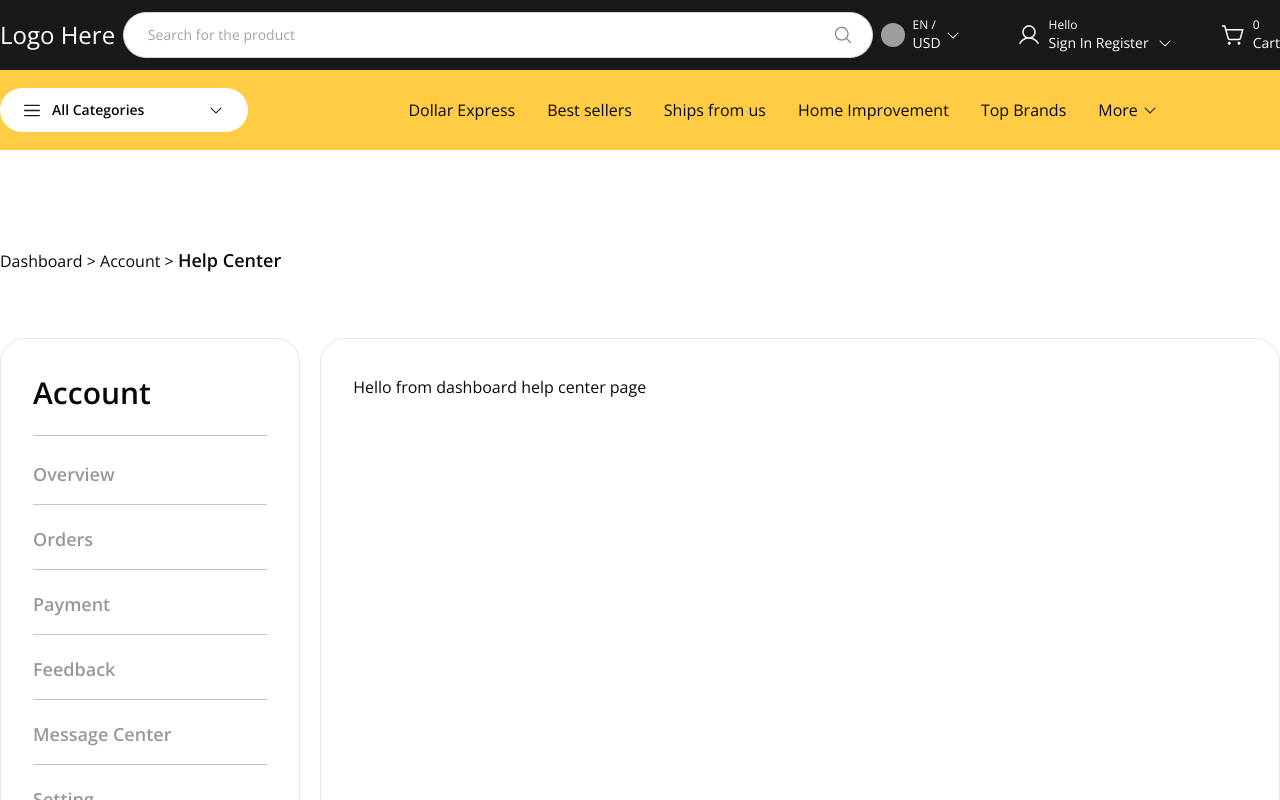
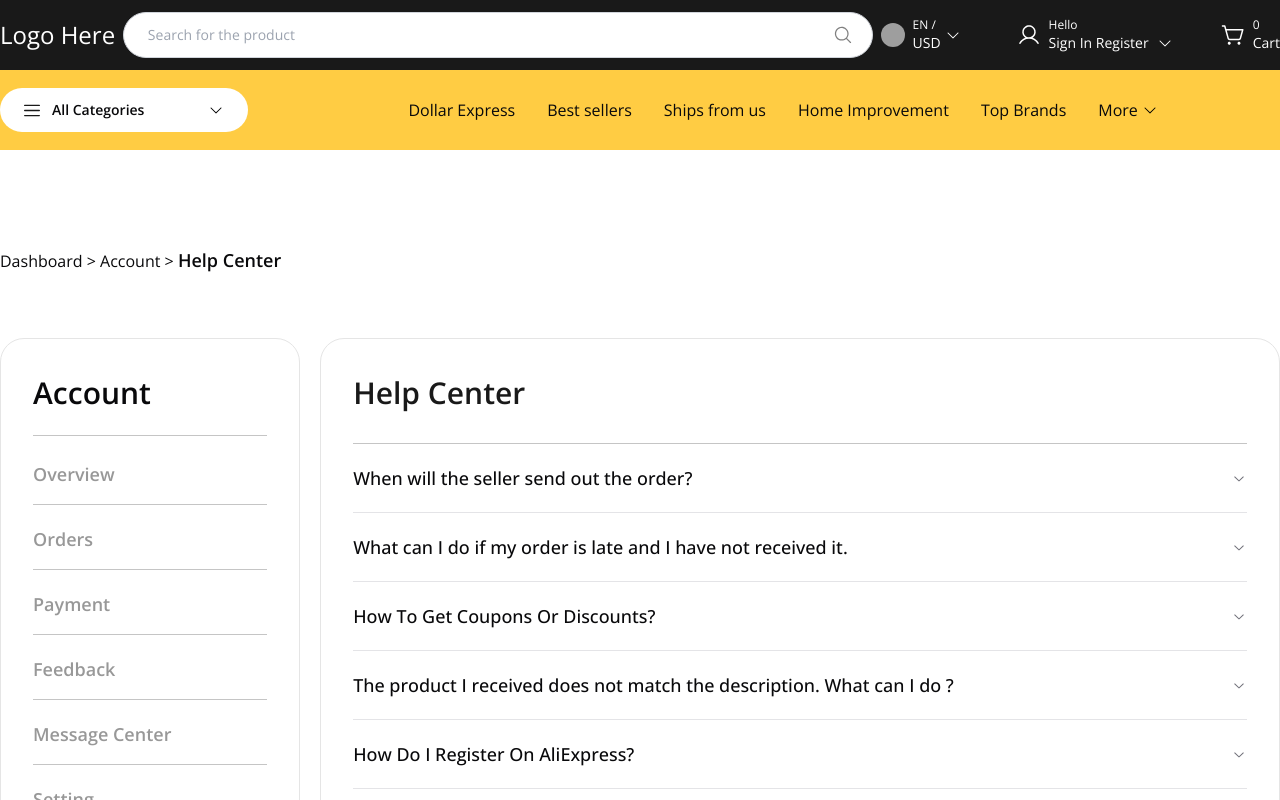
Before and after one commit to nahidbinwadood/aaronn-ecommerce, a React (Vite) app: page /dashboard/help-center in a window 1280 px wide. Shown: the top 800 px of the page. Built offline with nearby package versions, Linux system fonts and the light colour scheme; grey boxes are pictures that could not be loaded.

Commit message:
added faq section in dashboard

```diff
--- a/package.json
+++ b/package.json
@@ -15,6 +15,7 @@
     "@mui/icons-material": "^6.1.5",
     "@mui/material": "^6.1.5",
     "@mui/styled-engine-sc": "^6.1.5",
+    "@radix-ui/react-accordion": "^1.2.1",
     "@radix-ui/react-icons": "^1.3.0",
     "@radix-ui/react-select": "^2.1.2",
     "class-variance-authority": "^0.7.0",
--- /dev/null
+++ b/src/Components/ui/accordion.jsx
@@ -0,0 +1,42 @@
+/* eslint-disable react/prop-types */
+import * as React from "react"
+import * as AccordionPrimitive from "@radix-ui/react-accordion"
+import { ChevronDownIcon } from "@radix-ui/react-icons"
+
+import { cn } from "@/lib/utils"
+
+const Accordion = AccordionPrimitive.Root
+
+const AccordionItem = React.forwardRef(({ className, ...props }, ref) => (
+  <AccordionPrimitive.Item ref={ref} className={cn("border-b", className)} {...props} />
+))
+AccordionItem.displayName = "AccordionItem"
+
+const AccordionTrigger = React.forwardRef(({ className, children, ...props }, ref) => (
+  <AccordionPrimitive.Header className="flex">
+    <AccordionPrimitive.Trigger
+      ref={ref}
+      className={cn(
+        "flex flex-1 items-center  justify-between py-5 text-lg font-medium transition-all [&[data-state=open]>svg]:rotate-180",
+        className
+      )}
+      {...props}>
+      {children}
+      <ChevronDownIcon
+        className="h-4 w-4 shrink-0 text-muted-foreground transition-transform duration-200" />
+    </AccordionPrimitive.Trigger>
+  </AccordionPrimitive.Header>
+))
+AccordionTrigger.displayName = AccordionPrimitive.Trigger.displayName
+
+const AccordionContent = React.forwardRef(({ className, children, ...props }, ref) => (
+  <AccordionPrimitive.Content
+    ref={ref}
+    className="overflow-hidden leading-[1.8] text data-[state=closed]:animate-accordion-up data-[state=open]:animate-accordion-down"
+    {...props}>
+    <div className={cn("pb-4 pt-0", className)}>{children}</div>
+  </AccordionPrimitive.Content>
+))
+AccordionContent.displayName = AccordionPrimitive.Content.displayName
+
+export { Accordion, AccordionItem, AccordionTrigger, AccordionContent }
--- a/src/Pages/Dashboard/Help Center/DashboardHelpCenter.jsx
+++ b/src/Pages/Dashboard/Help Center/DashboardHelpCenter.jsx
@@ -1,10 +1,73 @@
-
+/* eslint-disable no-irregular-whitespace */
+import {
+  Accordion,
+  AccordionContent,
+  AccordionItem,
+  AccordionTrigger,
+} from '@/components/ui/accordion';
+import { Link } from 'react-router-dom';
 const DashboardHelpCenter = () => {
-    return (
-        <div>
-            <h1>Hello from dashboard help center page</h1>
-        </div>
-    );
+  const faq = [
+    {
+      title: 'When will the seller send out the order?',
+      description:
+        "After successful payment, the seller will be preparing the shipment and send the goods in due time. If the shipment is not completed in the required time on the order page, AliExpress will close the order and return all the funds to you. If you don't want this order anymore, you can submit cancellation request by clicking How do I cancel an order?If the seller does not respond to your request within 48 hours, the order will be automatically closed and refund will be returned to your account. Please contact the sellers if they refuse to cancel your order as the cancellation might cause losses to the seller while he/she is preparing the shipment.",
+    },
+    {
+      title: 'What can I do if my order is late and I have not received it.',
+      description:
+        "If your order is late, we recommend checking the tracking information provided in the shipping confirmation email. Sometimes, delays can occur due to customs processing, weather conditions, or other unforeseen circumstances. If the estimated delivery date has passed and you still haven't received your package, please contact our customer service team for assistance. We can help you investigate the issue, contact the shipping carrier, and, if necessary, offer a refund or send a replacement. We are committed to ensuring that you receive your order as quickly as possible.",
+    },
+    {
+      title: 'How To Get Coupons Or Discounts?',
+      description:
+        "We frequently offer promotions and discounts to help you save on your purchases. To take advantage of these offers, make sure to subscribe to our newsletter, where we regularly send out exclusive coupon codes and special deals. You can also check our website's homepage for seasonal sales and limited-time promotions. Additionally, consider creating an account with us to access personalized offers based on your shopping history. Follow us on social media to stay updated on flash sales and discount events that you won’t want to miss.",
+    },
+    {
+      title:
+        'The product I received does not match the description. What can I do ?',
+      description:
+        'If the product you received does not match the description provided on the website, please contact our customer service team immediately. We ask that you provide clear photos of the product, as well as details about the discrepancies. Once we review the information, we will work with you to resolve the issue, either by offering a replacement or issuing a refund. In some cases, you may be asked to return the product, and we will cover any return shipping costs if the error is confirmed on our part.',
+    },
+    {
+      title: 'How Do I Register On AliExpress?',
+      description:
+        "Registering on AliExpress is simple and free. To create an account, go to the AliExpress homepage and click on the 'Join' or 'Register' button located at the top right corner of the page. You will be prompted to enter your email address and create a password. Alternatively, you can sign up using your social media accounts, such as Facebook or Google. Once your account is created, you will have access to a personalized dashboard, where you can manage your orders, track shipments, and save your favorite items.",
+    },
+    {
+      title: 'How To Cancel My Order?',
+      description:
+        "If you wish to cancel an order, it's important to act quickly. You can request a cancellation directly from your order history before the item has been shipped. Log into your account, navigate to the 'My Orders' section, and select the order you want to cancel. Click on the 'Cancel Order' button, and confirm your request. If the item has already been shipped, the cancellation may not be possible. In that case, you will need to follow our return process once the product arrives. Please note that cancellation requests may take some time to process, and you will receive a confirmation once it’s done.",
+    },
+    {
+      title: 'How To Delete My Account?',
+      description:
+        "If you wish to delete your account, you can do so by contacting our customer support team. We will guide you through the process to ensure that your account and personal information are securely removed from our system. Please note that once your account is deleted, it cannot be recovered, and any ongoing orders, saved items, or account information will be permanently lost. If you're sure you want to proceed, reach out to us, and we'll handle the deletion process within a few business days.",
+    },
+  ];
+  return (
+    <div>
+      <div>
+        <h2 className="text-[#191919] font-semibold text-3xl pb-8 border-b border-[#C5C5C5]">
+          Help Center
+        </h2>
+      </div>
+      <div>
+        {faq?.map((item) => (
+          <Accordion key={item?.title} type="single" collapsible>
+            <AccordionItem value="item-1">
+              <AccordionTrigger>
+                {item?.title}
+              </AccordionTrigger>
+              <AccordionContent>
+                {item?.description}
+              </AccordionContent>
+            </AccordionItem>
+          </Accordion>
+        ))}
+      </div>
+    </div>
+  );
 };
 
 export default DashboardHelpCenter;
--- a/tailwind.config.js
+++ b/tailwind.config.js
@@ -10,7 +10,7 @@ export default {
         sm: 'calc(var(--radius) - 4px)',
       },
       fontFamily: {
-        sans: ["'Open Sans', 'sans-serif'"],
+        sans: ["'Open Sans'", 'sans-serif'],
       },
       colors: {
         background: 'hsl(var(--background))',
@@ -58,6 +58,28 @@ export default {
           5: 'hsl(var(--chart-5))',
         },
       },
+      keyframes: {
+        'accordion-down': {
+          from: {
+            height: '0',
+          },
+          to: {
+            height: 'var(--radix-accordion-content-height)',
+          },
+        },
+        'accordion-up': {
+          from: {
+            height: 'var(--radix-accordion-content-height)',
+          },
+          to: {
+            height: '0',
+          },
+        },
+      },
+      animation: {
+        'accordion-down': 'accordion-down 0.2s ease-out',
+        'accordion-up': 'accordion-up 0.2s ease-out',
+      },
     },
   },
   plugins: [require('tailwindcss-animate')],
```
Also changed, not shown: 1 other file (tests, documents, lock files or other folders).
